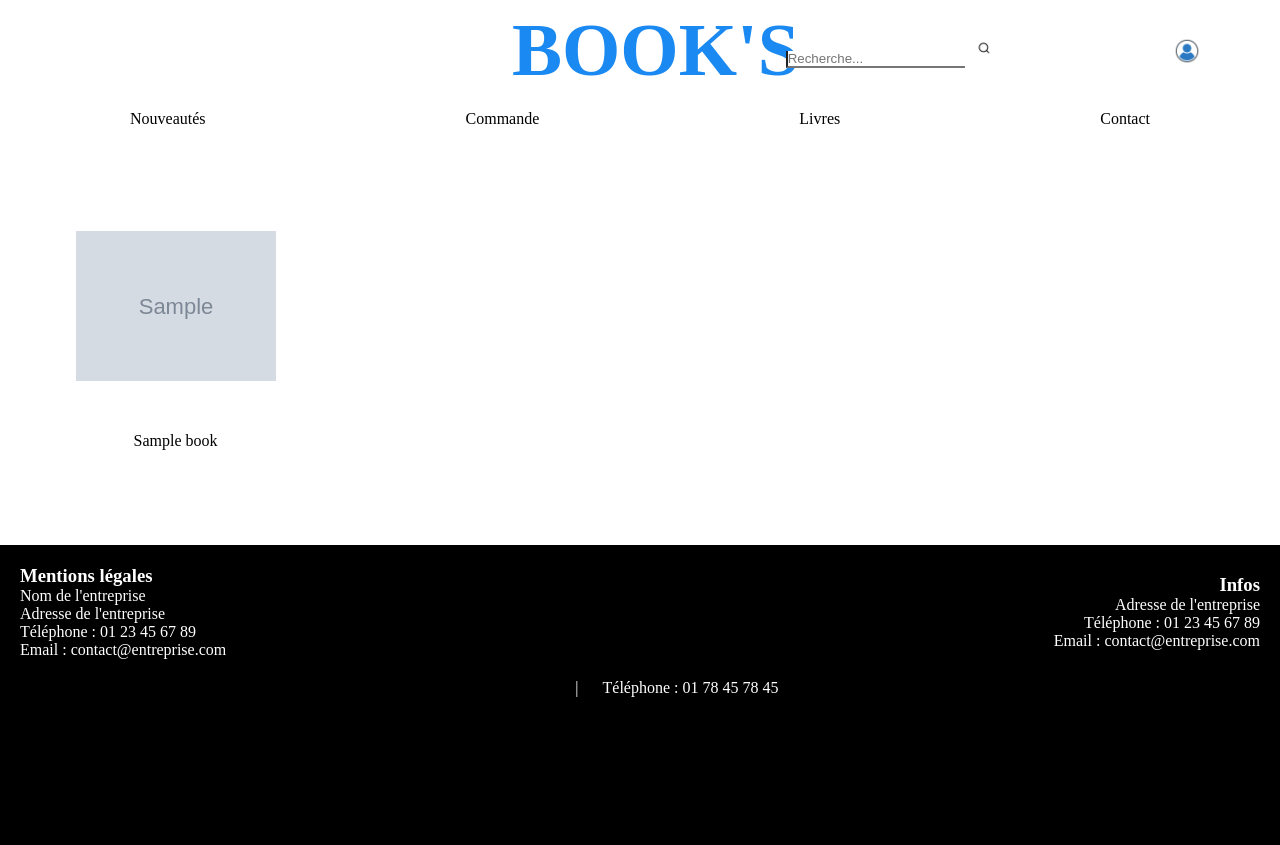
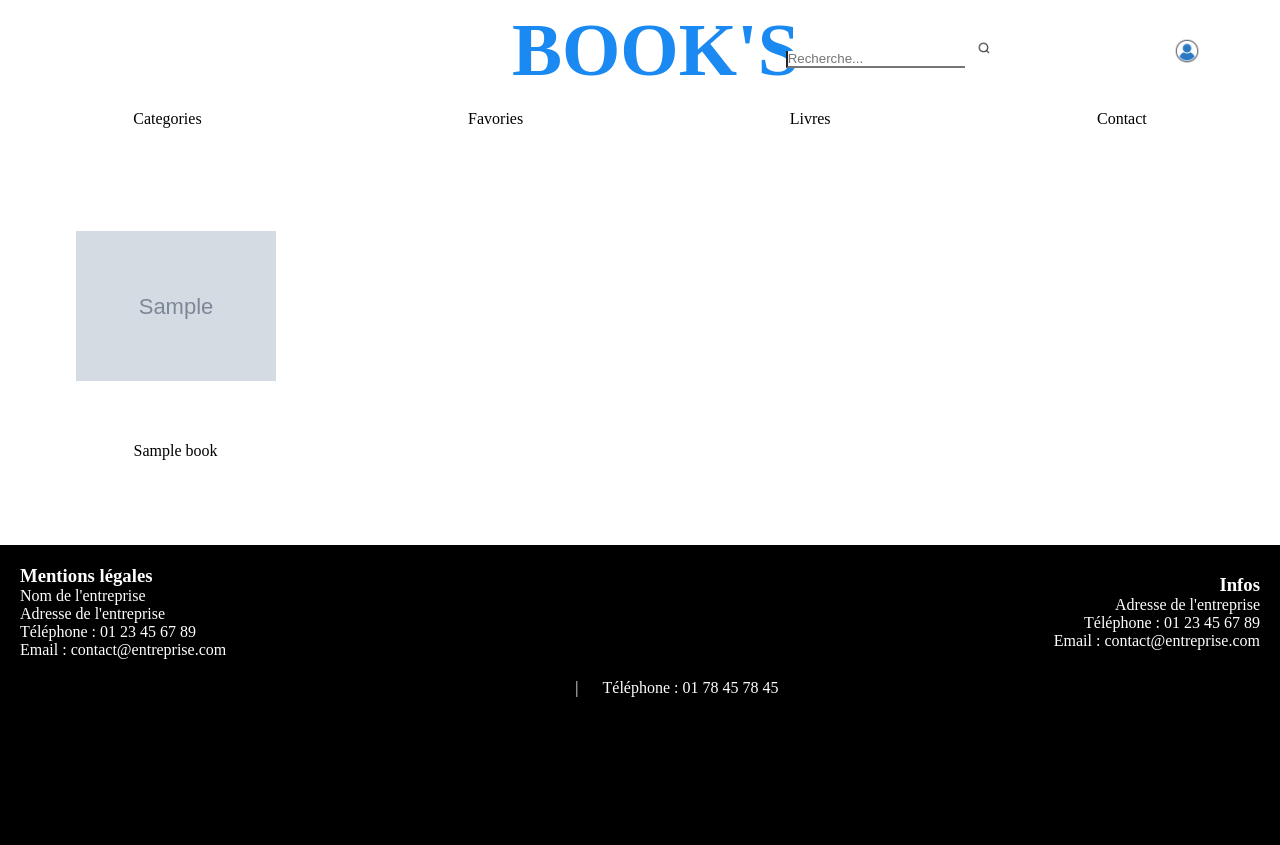
Before and after one commit to CHARLESEmm/Booksproject, a PHP site: page /home.php in a window 1280 px wide. Run offline with PHP 8.4, Linux system fonts and the light colour scheme; tables that the repository leaves empty or names only in its code hold one stand-in row (values such as "Sample post").

Commit message:
wip part2 fini

```diff
--- a/footer.php
+++ b/footer.php
@@ -15,6 +15,10 @@
     <title>Document</title>
 </head>
 <body>
+
+
+</body>
+<footer>
 
     <footer style="background-color: black; color: white; height: 300px; width: 100%;margin-top:8%;">
         <div style="display: flex; justify-content: space-between; align-items: center; padding: 20px;">
@@ -43,8 +47,7 @@
             <p style="display: inline;">Téléphone : 01 78 45 78 45</p>
         </div>
     </footer>
-
-</body>
+</footer>
 </html>
 
 </html>
--- a/header.php
+++ b/header.php
@@ -1,3 +1,12 @@
+<?php
+require_once "connect.php";
+session_start();
+
+if (!isset($_SESSION['id']) || !isset($_SESSION['user'])) {
+    echo "";
+}
+?>
+
 
 <!DOCTYPE html>
 <html lang="en">
@@ -20,13 +29,27 @@
                     <button type="submit" name="Rechercher"><img src="assets/chercher.png" alt=""></button>
                 </form>
             </div>
-       <div class="avatar"><img src="assets/avatar.png" alt=""></div>
+            <div class="avatar">
+                <img src="assets/avatar.png" alt="">
+                <div class="test"><p><?php echo isset($_SESSION['user']) ? $_SESSION['user'] : ''; ?></p></div>
+
             </div>
         </div>
+    </div>
+</header>
+
+</header>
+</body>
+</html>
+
+</header>
+</body>
+</html>
+
 
  <section>
-    <a href="#">Nouveautés</a>
-    <a href="#">Commande</a>
+    <a href="#">Categories</a>
+    <a href="favories.php">Favories</a>
     <a href="#">Livres</a>
     <a href="#">Contact</a>
 </section>
--- a/headerlivre.css
+++ b/headerlivre.css
@@ -42,3 +42,9 @@ a
 {
     text-decoration: none;
 }
+
+.avatarname
+{
+
+    margin-top: 2%;
+}
--- a/home.css
+++ b/home.css
@@ -19,8 +19,8 @@ main .card {
     flex: 2 2 310px;
     text-align: center;
     height: 260px;
+    margin: 1%;
 
-    margin: 1%;
 
 
 }
@@ -38,7 +38,6 @@ main .card .image img {
     left: 0;
     width: 100%;
     height: 130%;
-
     object-fit: contain;
 
 }
@@ -46,5 +45,5 @@ main .card .image img {
 
 main .card .nomproduit {
     color: black;
-    margin-top: 30%;
+    margin-top: 35%;
 }
--- a/home.php
+++ b/home.php
@@ -32,10 +32,10 @@ $allbooks = $conn->query($sql);
     <?php endforeach; ?>
 </main>
 
+
+
+</body>
 <?php
     require_once 'footer.php';
 ?>
-
-
-</body>
 </html>
```
Also changed, not shown: headerlivre.php (+12 -0 lines). Lines whose indentation alone changed are shown as unchanged.
